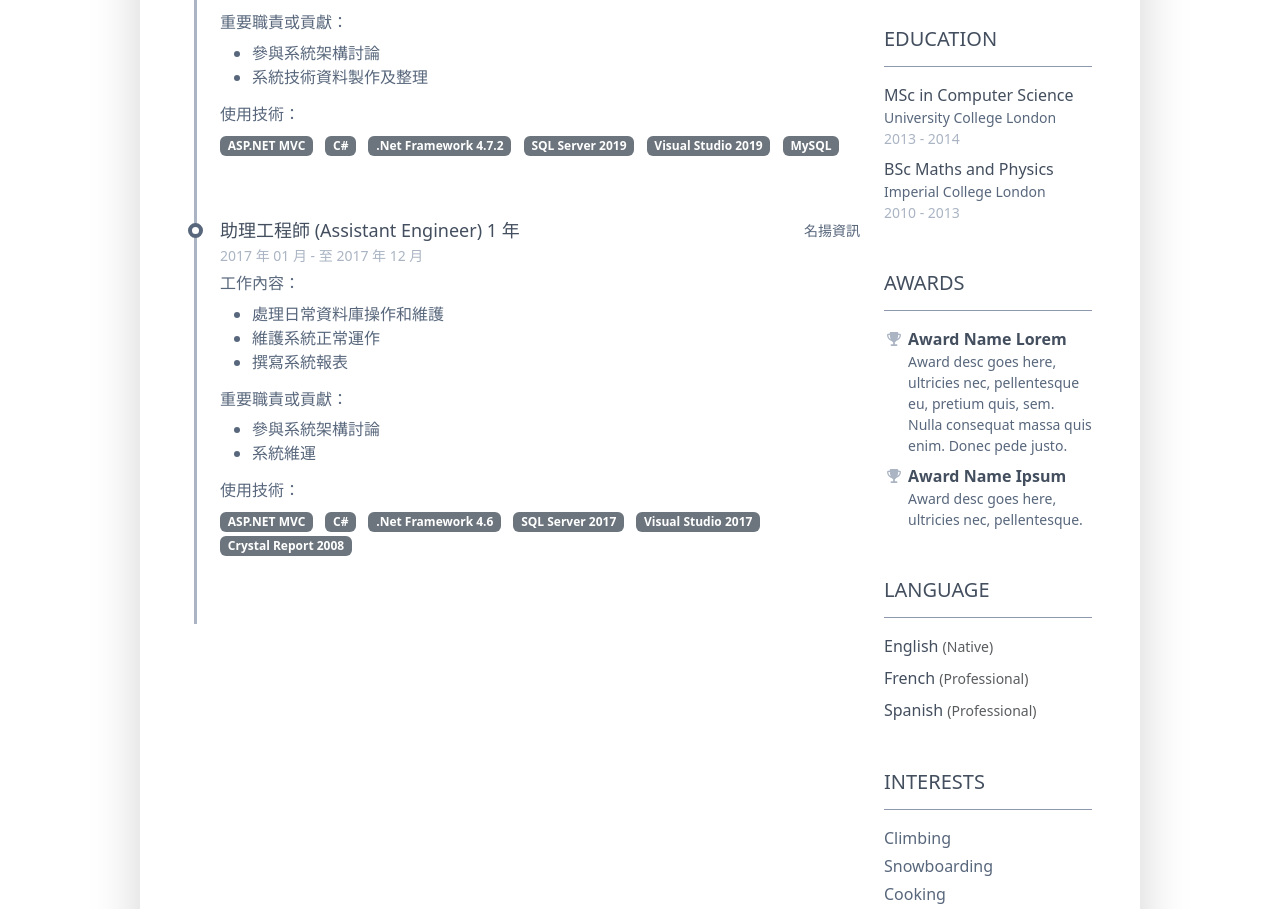
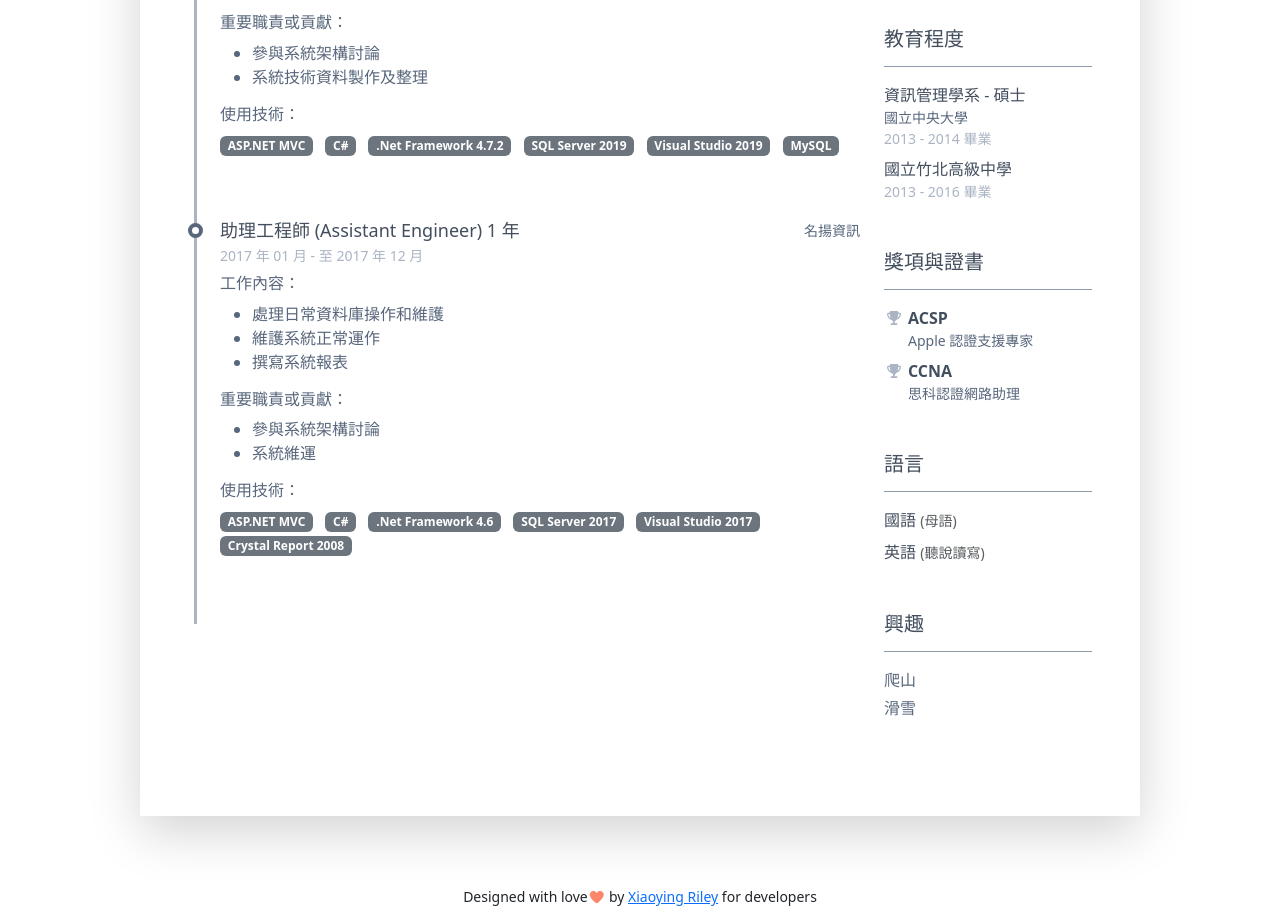
Before and after one commit to ndmc42/pillar-theme, a plain HTML site: page index.html in a window 1280 px wide. Shown: the part 1439-2348 px from the top of the page. Drawn offline with nearby package versions, Linux system fonts and the light colour scheme.

Commit message:
Update All

```diff
--- a/index.html
+++ b/index.html
@@ -319,56 +319,59 @@
     </div><!--resume-section-content-->
 </section><!--//skills-section-->
 					<section class="resume-section education-section mb-5">
-						    <h2 class="resume-section-title text-uppercase font-weight-bold pb-3 mb-3">Education</h2>
+    <h2 class="resume-section-title text-uppercase font-weight-bold pb-3 mb-3">教育程度</h2>
     <div class="resume-section-content">
         <ul class="list-unstyled">
             <li class="mb-2">
-								        <div class="resume-degree font-weight-bold">MSc in Computer Science</div>
-								        <div class="resume-degree-org">University College London</div>
-								        <div class="resume-degree-time">2013 - 2014</div>
+                <div class="resume-degree font-weight-bold">資訊管理學系 - 碩士</div>
+                <div class="resume-degree-org">國立中央大學</div>
+                <div class="resume-degree-time">2013 - 2014 畢業</div>
             </li>
             <li>
-								        <div class="resume-degree font-weight-bold">BSc Maths and Physics</div>
-								        <div class="resume-degree-org">Imperial College London</div>
-								        <div class="resume-degree-time">2010 - 2013</div>
+                <div class="resume-degree font-weight-bold">國立竹北高級中學</div>
+                <div class="resume-degree-time">2013 - 2016 畢業</div>
             </li>
         </ul>
     </div>
 </section><!--//education-section-->
 					    <section class="resume-section reference-section mb-5">
-						    <h2 class="resume-section-title text-uppercase font-weight-bold pb-3 mb-3">Awards</h2>
+    <h2 class="resume-section-title text-uppercase font-weight-bold pb-3 mb-3">獎項與證書</h2>
     <div class="resume-section-content">
         <ul class="list-unstyled resume-awards-list">
             <li class="mb-2 ps-4 position-relative">
-								        <i class="resume-award-icon fas fa-trophy position-absolute" data-fa-transform="shrink-2"></i>
-								        <div class="resume-award-name">Award Name Lorem</div>
-								        <div class="resume-award-desc">Award desc goes here, ultricies nec, pellentesque eu, pretium quis, sem. Nulla consequat massa quis enim. Donec pede justo.</div>
+                <i class="resume-award-icon fas fa-trophy position-absolute"
+                    data-fa-transform="shrink-2"></i>
+                <div class="resume-award-name">ACSP</div>
+                <div class="resume-award-desc">Apple 認證支援專家</div>
             </li>
             <li class="mb-0 ps-4 position-relative">
-								        <i class="resume-award-icon fas fa-trophy position-absolute" data-fa-transform="shrink-2"></i>
-								        <div class="resume-award-name">Award Name Ipsum</div>
-								        <div class="resume-award-desc">Award desc goes here, ultricies nec, pellentesque.</div>
+                <i class="resume-award-icon fas fa-trophy position-absolute"
+                    data-fa-transform="shrink-2"></i>
+                <div class="resume-award-name">CCNA</div>
+                <div class="resume-award-desc">思科認證網路助理</div>
             </li>
         </ul>
     </div>
 </section><!--//interests-section-->
 					   <section class="resume-section language-section mb-5">
-						    <h2 class="resume-section-title text-uppercase font-weight-bold pb-3 mb-3">Language</h2>
+    <h2 class="resume-section-title text-uppercase font-weight-bold pb-3 mb-3">語言</h2>
     <div class="resume-section-content">
         <ul class="list-unstyled resume-lang-list">
-								    <li class="mb-2"><span class="resume-lang-name font-weight-bold">English</span> <small class="text-muted font-weight-normal">(Native)</small></li>
-								    <li class="mb-2 align-middle"><span class="resume-lang-name font-weight-bold">French</span> <small class="text-muted font-weight-normal">(Professional)</small></li>
-								    <li><span class="resume-lang-name font-weight-bold">Spanish</span> <small class="text-muted font-weight-normal">(Professional)</small></li>
+            <li class="mb-2"><span class="resume-lang-name font-weight-bold">國語</span>
+                <small class="text-muted font-weight-normal">(母語)</small>
+            </li>
+            <li class="mb-2 align-middle"><span
+                    class="resume-lang-name font-weight-bold">英語</span> <small
+                    class="text-muted font-weight-normal">(聽說讀寫)</small></li>
         </ul>
     </div>
 </section><!--//language-section-->
 					    <section class="resume-section interests-section mb-5">
-						    <h2 class="resume-section-title text-uppercase font-weight-bold pb-3 mb-3">Interests</h2>
+    <h2 class="resume-section-title text-uppercase font-weight-bold pb-3 mb-3">興趣</h2>
     <div class="resume-section-content">
         <ul class="list-unstyled">
-								    <li class="mb-1">Climbing</li>
-								    <li class="mb-1">Snowboarding</li>
-								    <li class="mb-1">Cooking</li>
+            <li class="mb-1">爬山</li>
+            <li class="mb-1">滑雪</li>
         </ul>
     </div>
 </section><!--//interests-section-->
```
Lines whose indentation alone changed are shown as unchanged.
